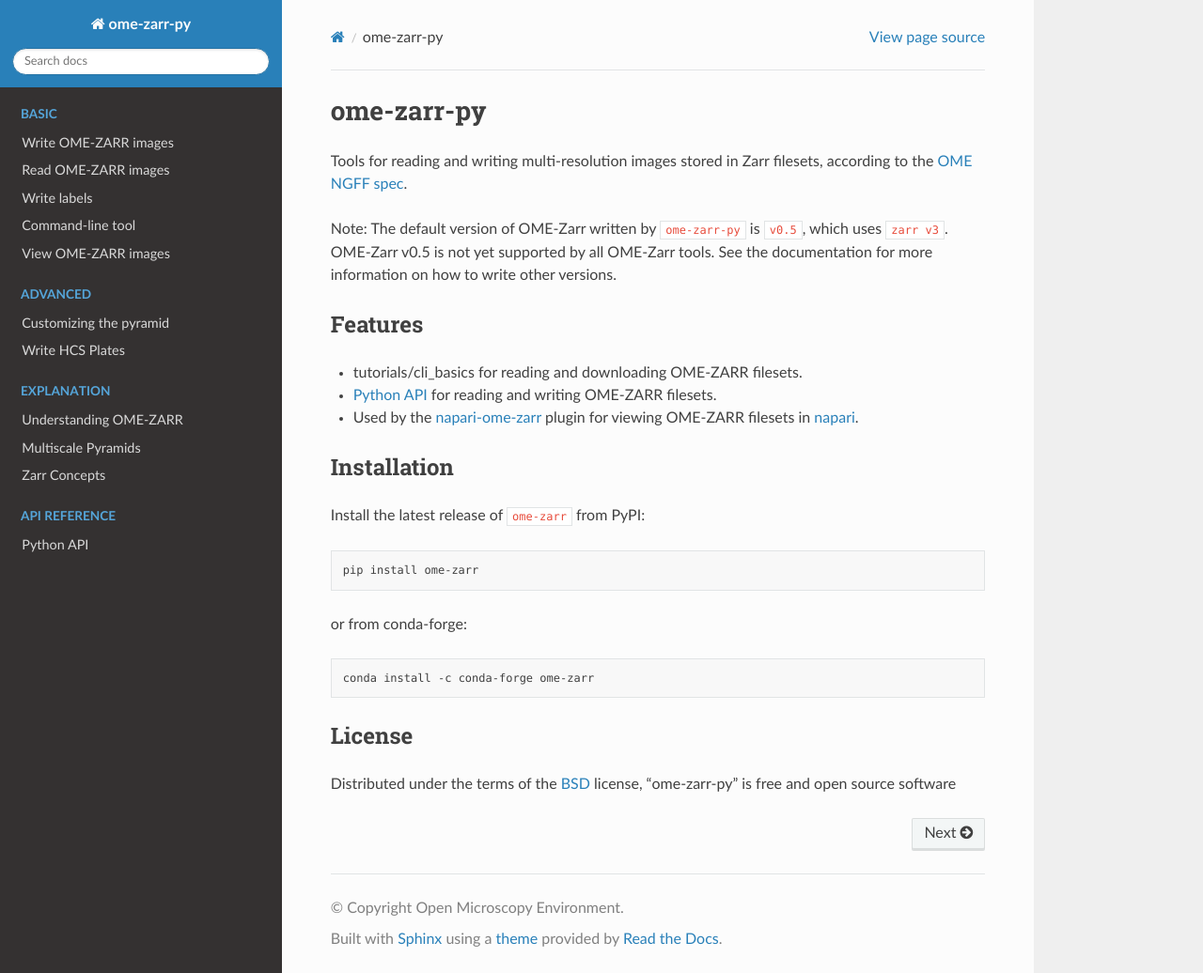
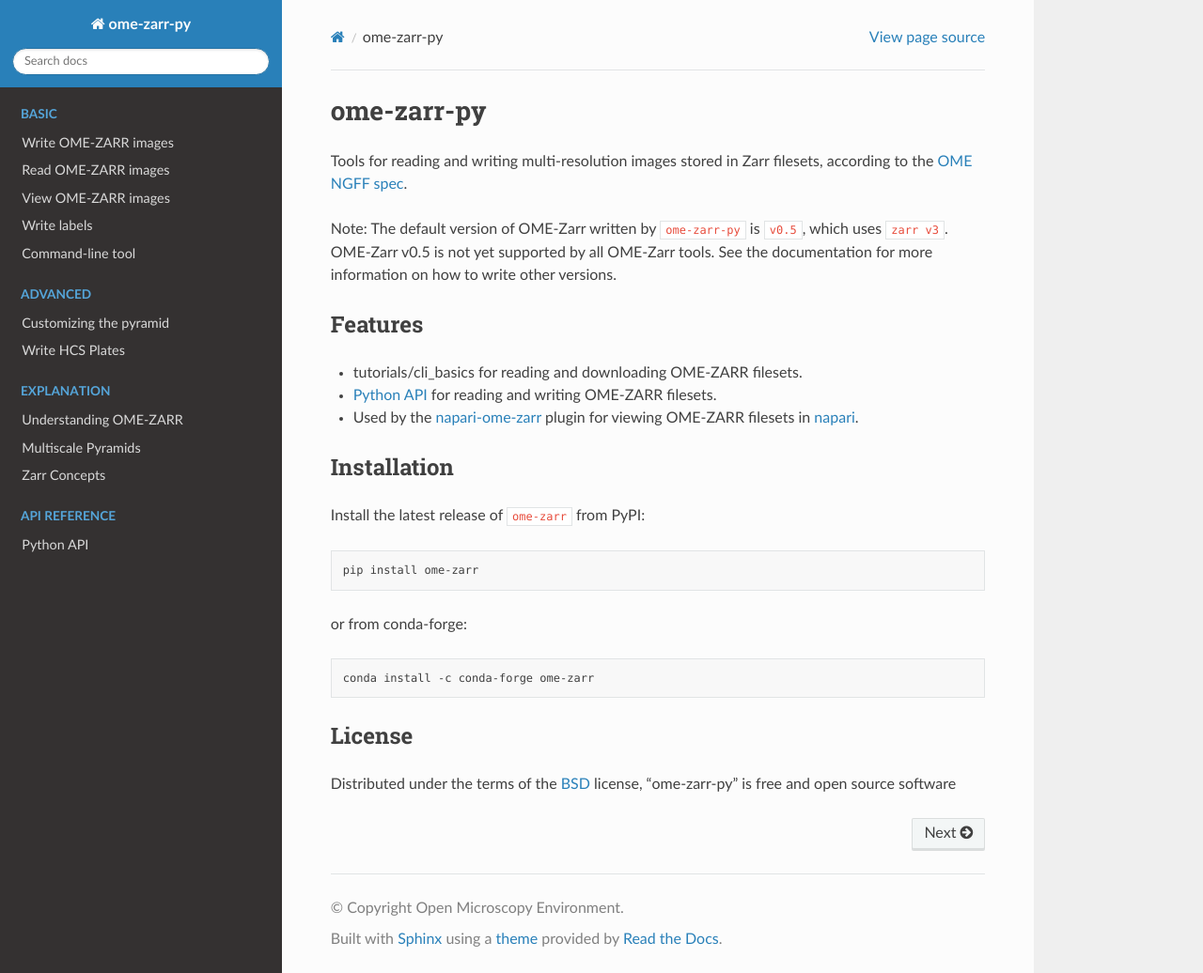
Before and after one commit to ome/ome-zarr-py, a Sphinx documentation site: the page built from docs/source/index.md, in a window 1280 px wide and 1036 px high. Shown: the whole window at 94% size. Built offline with Sphinx 7.4.7 and the Read the Docs theme 3.1.0, drawn with Linux system fonts in a browser that asks for light colours; pages that are not in the unit, such as notebooks, are missing from menus; some of the changed lines change nothing that is shown.

Commit message:
docs: move viewing up in TOC

```diff
--- a/docs/source/_toc.yml
+++ b/docs/source/_toc.yml
@@ -9,9 +9,10 @@
     chapters:
     - file: basic/write_image
     - file: basic/read_image
+    - file: basic/view_images
     - file: basic/write_labels
     - file: basic/cli_basics
-    - file: basic/view_images
+
 
   - caption: Advanced
     chapters:
```
